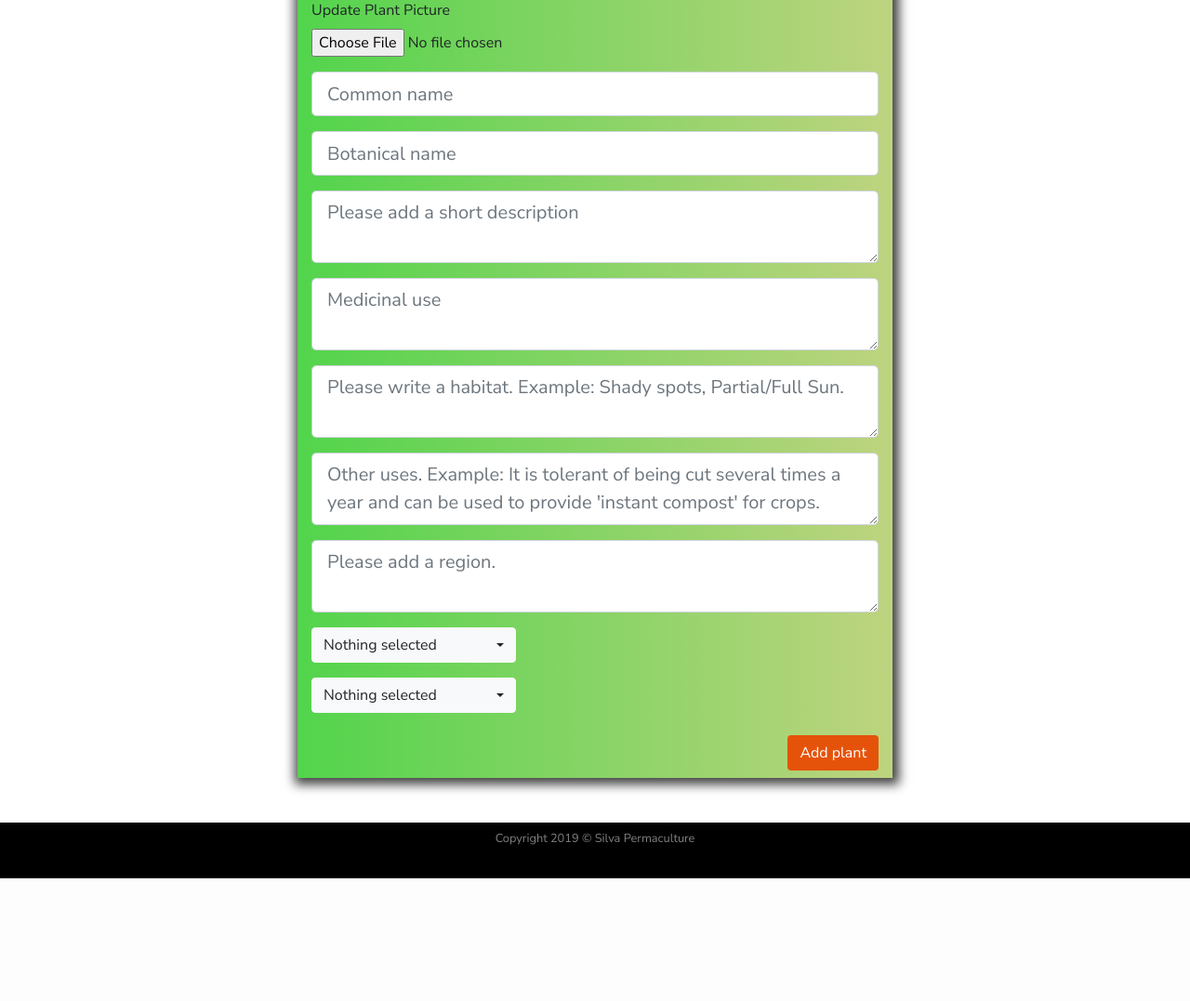
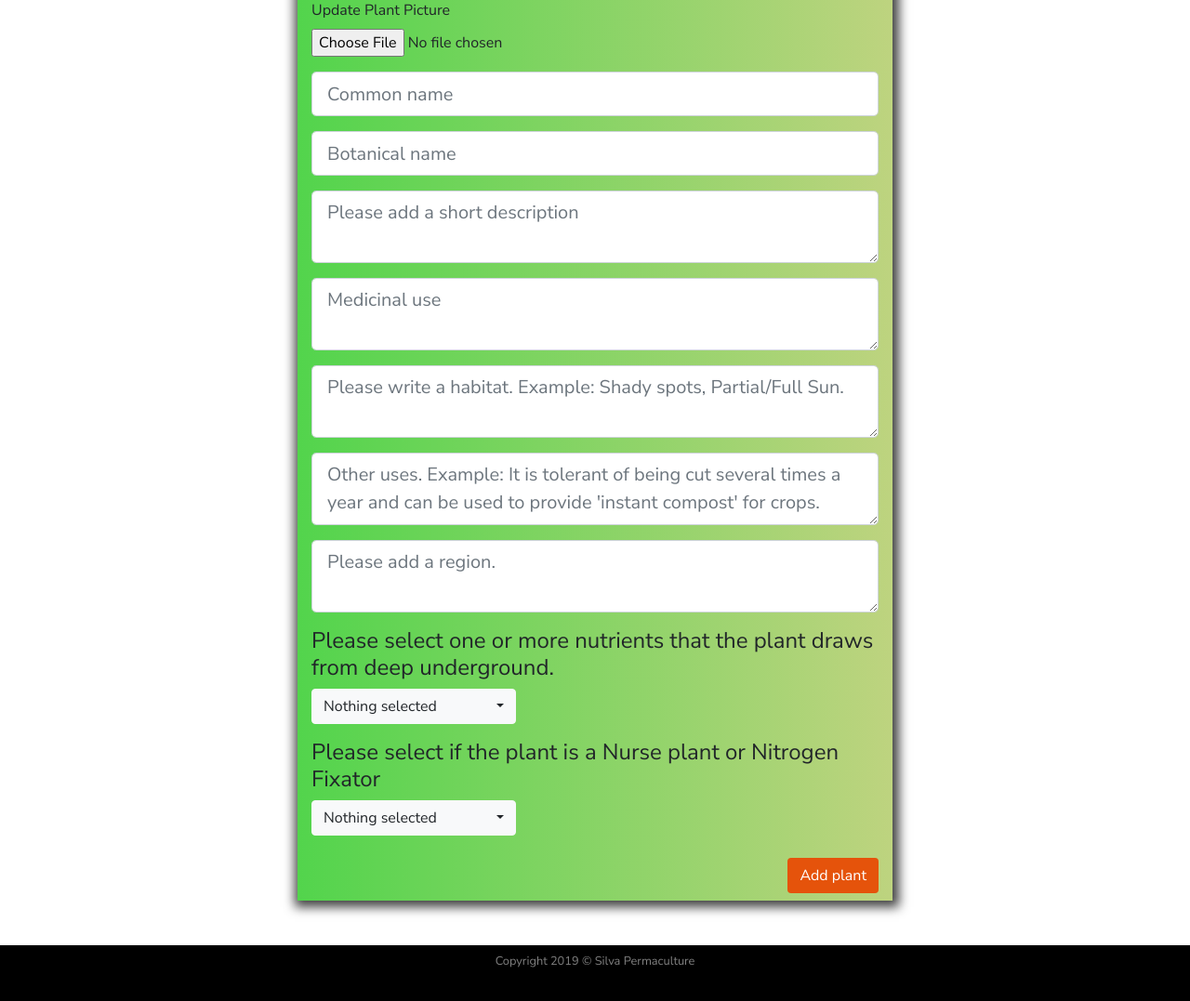
Before and after one commit to Walachul/SilvaPermaculture, a Flask app: page /plants/new/ in a window 1280 px wide. Shown: the part 516-1593 px from the top of the page at 93% size. Before the commit the page ends 1461 px from the top, so only its background shows below. Run offline with Flask 2, Linux system fonts and the light colour scheme; the visitor is signed in with stand-in values (Sample User, id 1); data that the repository does not hold is empty; some libraries are stand-ins or nearby versions.

Commit message:
added h4 elements to multiple selection for better understanding.

```diff
--- a/silvapermaculture/templates/new_plant.html
+++ b/silvapermaculture/templates/new_plant.html
@@ -8,17 +8,18 @@
 <div class="row">
     <div class="col-9 col-md-6 col-lg-6 mx-auto my-5" id="login">
         <div class="text-center my-3 ">
-                         <img class="img-fluid my-2 py-4 mx-auto d-block" src="{{ image_file }}"  alt="Default plant image"/>
+            <img class="img-fluid my-2 py-4 mx-auto d-block" src="{{ image_file }}" alt="Default plant image" />
         </div>
 
         <form id="registration" class="my-4" method="POST" action="" enctype="multipart/form-data">
-                        {{ form.hidden_tag() }} <!-- CSRF token -->
+            {{ form.hidden_tag() }}
+            <!-- CSRF token -->
             <div class="form-group">
                 {{ form.plantPic.label() }}
                 {{ form.plantPic(class="form-control-file") }}
                 {% if form.plantPic.errors %}
                 {% for error in form.plantPic.errors %}
-                                        <span class="text-danger">{{ error }}</span><br/>
+                <span class="text-danger">{{ error }}</span><br />
                 {% endfor %}
                 {% endif %}
             </div>
@@ -106,10 +107,13 @@
                 {{ form.region(class="form-control form-control-lg") }}
                 {% endif %}
             </div>
+            <h4 class="text-left my-2">Please select one or more nutrients that the plant draws from deep underground.
+            </h4>
             <div class="form-group">
                 {{ form.dna(class_="selectpicker", multiple=True) }}
 
             </div>
+            <h4 class="text-left my-2">Please select if the plant is a Nurse plant or Nitrogen Fixator</h4>
             <div class="form-group">
                 {{ form.nfn(class_="selectpicker", multiple=True) }}
             </div>
@@ -119,4 +123,5 @@
     </div>
 </div>
 
-    {% endblock content %} #Jinja2 allows to put the name of the block here so to know which block is closing if we have multiple.
+{% endblock content %} #Jinja2 allows to put the name of the block here so to know which block is closing if we have
+multiple.
```
Lines whose indentation alone changed are shown as unchanged.
